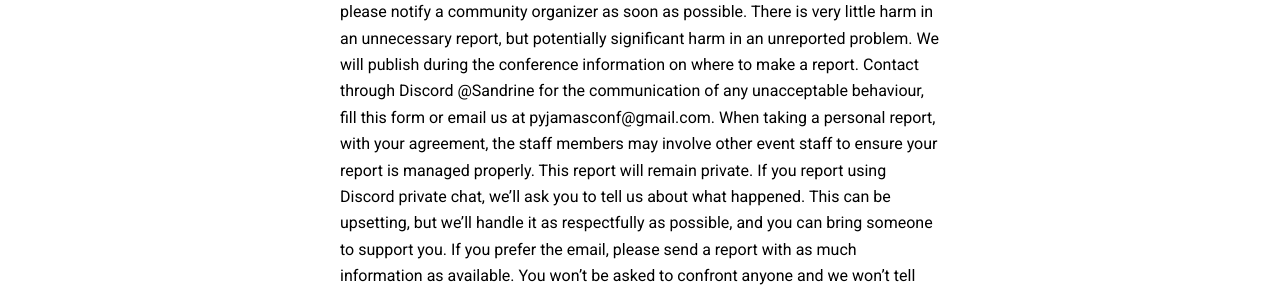
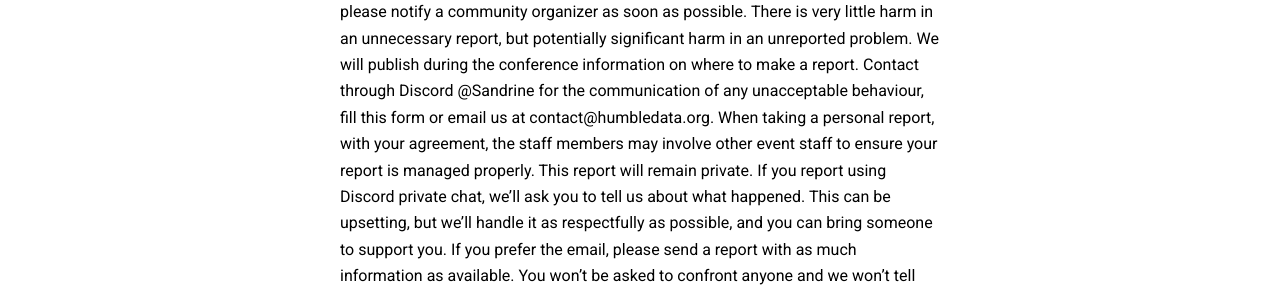
Before and after one commit to HumbleData/HumbleData.github.io, a Jekyll site: the page built from pages/coc.md, in a window 1280 px wide and 900 px high, scrolled down 1244 px. Shown: the part 152-446 px from the top of the window. Built offline with Jekyll 4.4.1, drawn with Linux system fonts in a browser that asks for light colours; nearby versions of some CDN libraries; comment, search, counter and statistics services are not loaded; some of the changed text lies outside the part shown.

Commit message:
Update email in CoC

```diff
--- a/pages/coc.md
+++ b/pages/coc.md
@@ -47,7 +47,7 @@ Anyone asked to stop unacceptable behavior is expected to comply immediately. If
 ## If You Witness or Are Subject to Unacceptable Behavior
 
 If you are subject to or witness unacceptable behavior, or have any other concerns, please notify a community organizer as soon as possible. There is very little harm in an unnecessary report, but potentially significant harm in an unreported problem.
-We will publish during the conference information on where to make a report. Contact through Discord @Sandrine for the communication of any unacceptable behaviour, fill [this form](https://forms.gle/TWxvDD4FAeHqk2ye6) or email us at pyjamasconf@gmail.com.
+We will publish during the conference information on where to make a report. Contact through Discord @Sandrine for the communication of any unacceptable behaviour, fill [this form](https://forms.gle/TWxvDD4FAeHqk2ye6) or email us at contact@humbledata.org.
 When taking a personal report, with your agreement, the staff members may involve other event staff to ensure your report is managed properly. This report will remain private.
 If you report using Discord private chat, we’ll ask you to tell us about what happened. This can be upsetting, but we’ll handle it as respectfully as possible, and you can bring someone to support you.
 If you prefer the email, please send a report with as much information as available.
```
